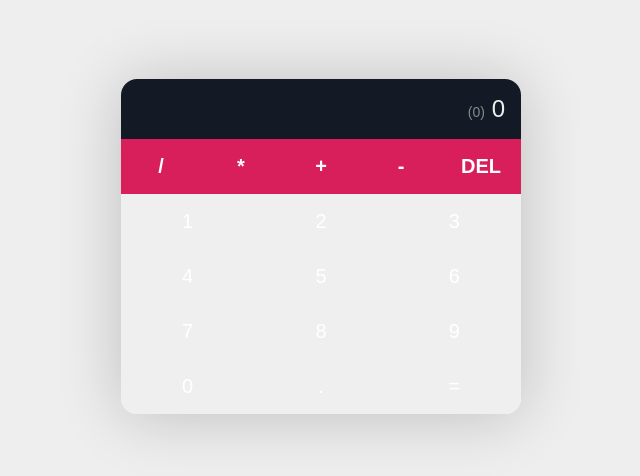
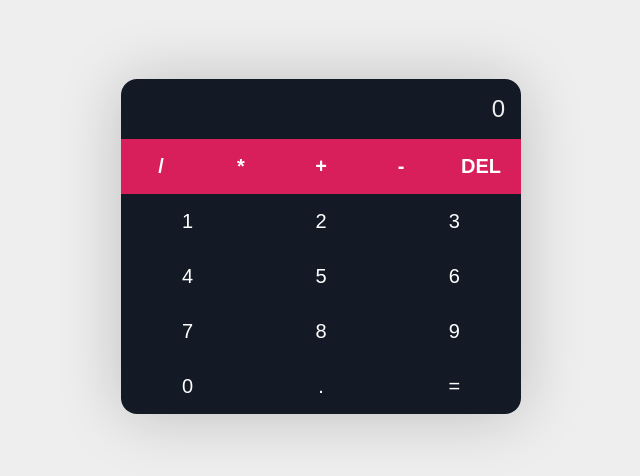
Before and after one commit to Jorgelopez5252/Calculator, a React (Create React App) app: page / in a window 1280 px wide. Shown: the part 154-630 px from the top of the page, without its empty margins (319-959 px from the left). Built offline with nearby package versions, Linux system fonts and the light colour scheme.

Commit message:
commit to update before I try trouble shooting

```diff
--- a/src/App.js
+++ b/src/App.js
@@ -1,13 +1,25 @@
-
+import { useState } from "react";
 
 function App() {
+
+const [calc,setCalc] = useState("");
+const [result, setResult] = useState("");
+
+const ops = ['/', '*', '+', '-', '.'];
+
+const updateCalc = value => {
+setCalc(calc + value);
+}
 
     const createDigits = () => {
         const digits = [];
 
         for(let i = 1; i < 10; i++) {
             digits.push(
-            <button key={i}>{i}</button>
+            <button onClick={() => updateCalc(i.toString()
+                )} key={i}>
+                    {i}
+                    </button>
             )
         }
 
@@ -18,22 +30,24 @@ function App() {
 		<div className="App">
             <div className="calculator">
                 <div className="display">
-                    <span>(0)</span> 0
+                   { result ?  <span>(0)</span>: ''}
+                   {calc || "0"}
                 </div>
 
                 <div className="operators">
-                    <button>/</button>
-                    <button>*</button>
-                    <button>+</button>
-                    <button>-</button>
+                    <button onClick={() => updateCalc('/')}>/</button>
+                    <button onClick={() => updateCalc('*')}>*</button>
+                    <button onClick={() => updateCalc('+')}>+</button>
+                    <button onClick={() => updateCalc('-')}>-</button>
 
                     <button>DEL</button>
                 </div>
 
                 <div className="digits">
                     { createDigits() }
-                    <button>0</button>
-                    <button>.</button>
+                    <button onClick={() => updateCalc('0')}>0</button>
+                    <button onClick={() => updateCalc('.')}>.</button>
+
                     <button>=</button>
                 </div>
             </div>
--- a/src/index.css
+++ b/src/index.css
@@ -22,6 +22,7 @@ body {
     min-height: 100vh;
     align-items: center;
     justify-content: center;
+    padding: 16px;
 }
 
 .calculator {
@@ -80,4 +81,5 @@ button:hover {
 .digits button {
     flex:1 1 33.333%;
     max-width: 33.333%;
+    background-color: var(--dark);
 }
```
